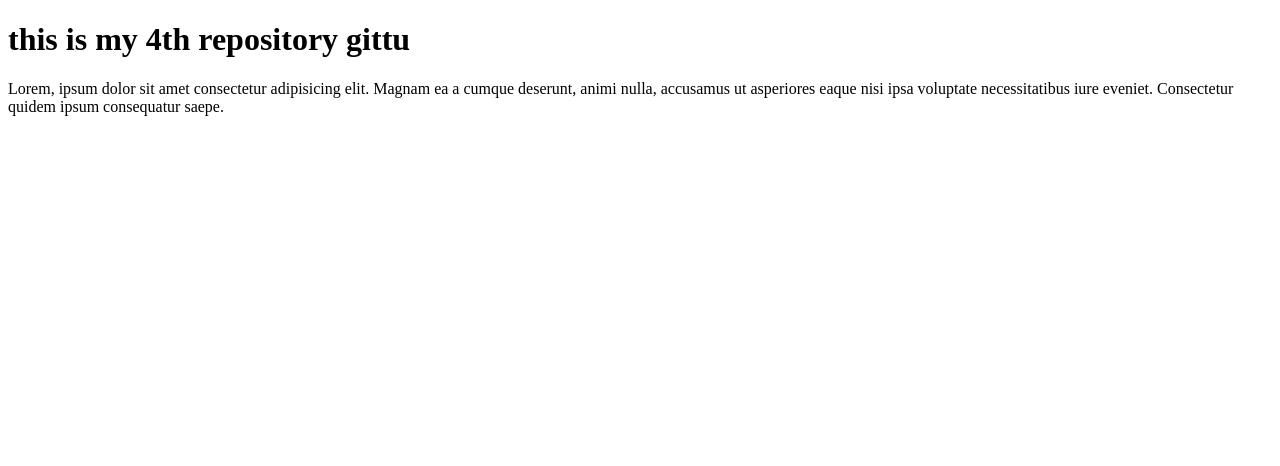
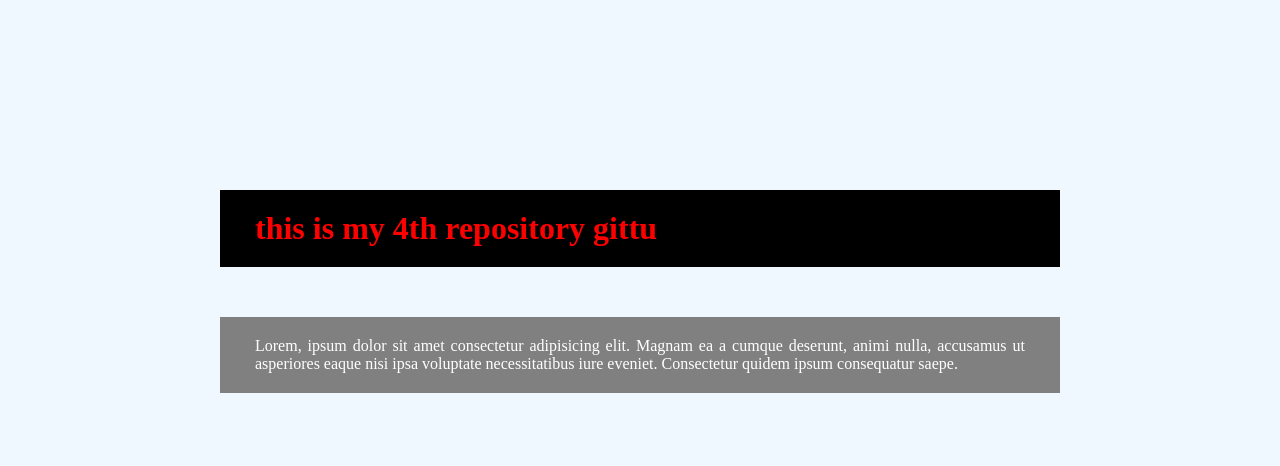
Before and after one commit to Shoohag/my-4th-repo, a plain HTML site: page index.html in a window 1280 px wide. Drawn offline with Linux system fonts and the light colour scheme.

Commit message:
again css code add

```diff
--- a/index.html
+++ b/index.html
@@ -5,6 +5,7 @@
     <meta http-equiv="X-UA-Compatible" content="IE=edge">
     <meta name="viewport" content="width=device-width, initial-scale=1.0">
     <title>4th repository site</title>
+    <link rel="stylesheet" href="style.css">
 </head>
 <body>
     <h1>this is my 4th repository gittu</h1>
--- a/style.css
+++ b/style.css
@@ -1,5 +1,15 @@
+*{
+    margin: 50px;
+    padding: 20px 35px;
+}
+
+body{
+    background-color: aliceblue;
+}
+
 h1{
     color: red;
+    background-color: black;
 }
 p{
     color: white;
```
